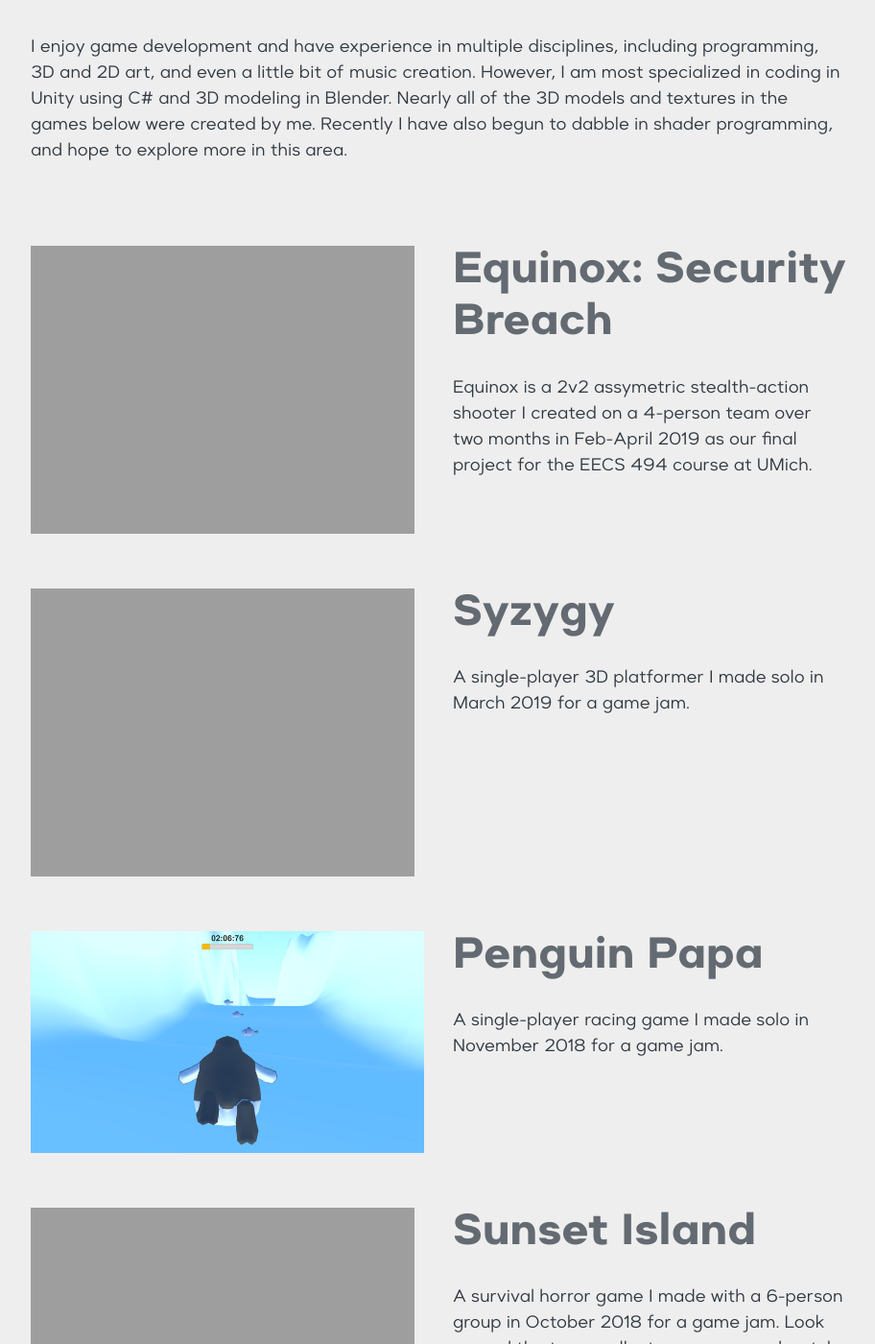
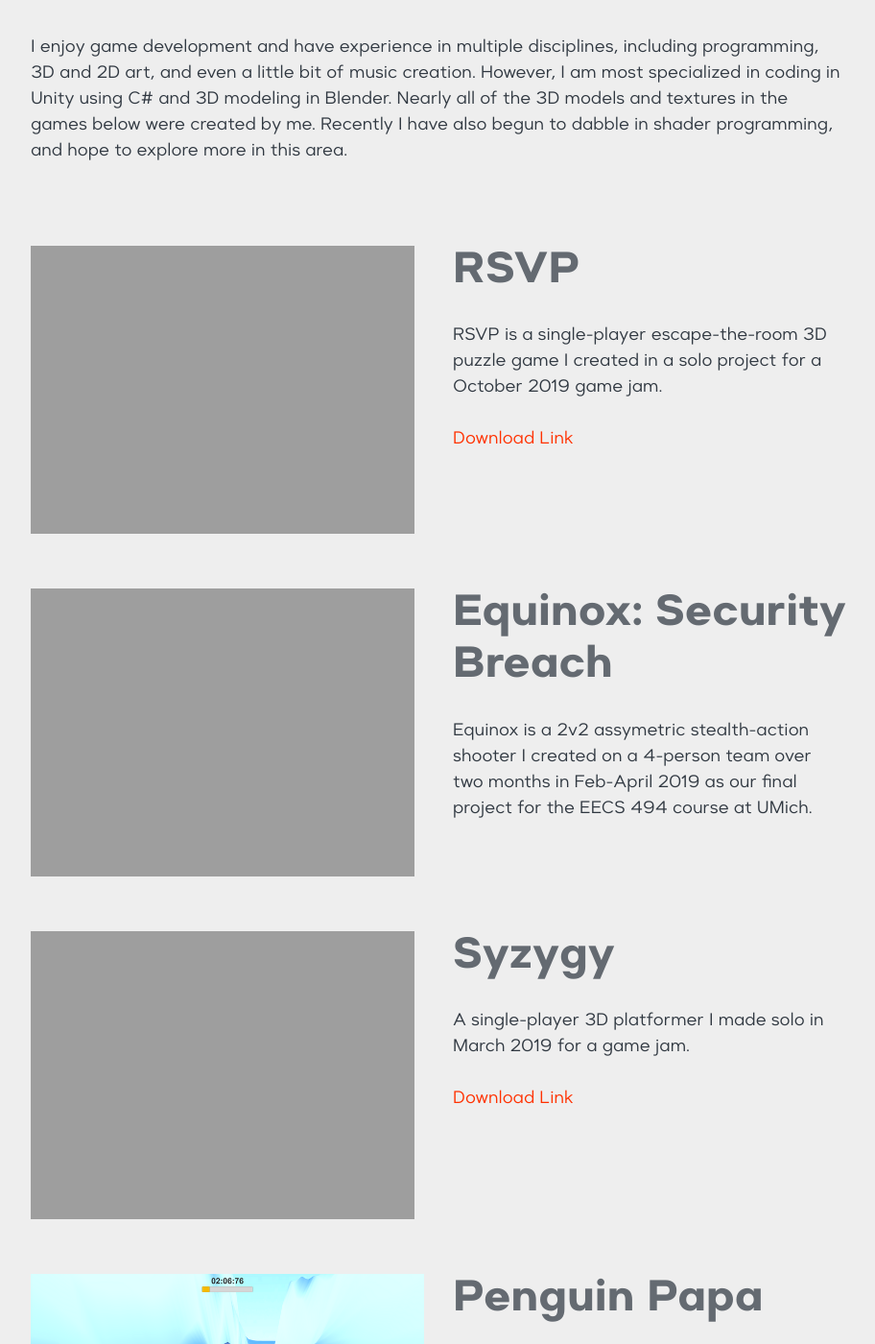
Before and after one commit to acerio98/acerio98.github.io, a Jekyll site: the page built from games.md, in a window 1280 px wide and 1400 px high, scrolled down 266 px. Shown: the whole window at 96% size, without its empty margins (35-947 px from the left). Built offline with Jekyll 4.4.1, drawn with Linux system fonts in a browser that asks for light colours; some web fonts are replaced; some of the changed text lies outside the part shown.

Commit message:
update winter break 19

```diff
--- a/_includes/contact-list.html
+++ b/_includes/contact-list.html
@@ -1,7 +1,7 @@
 <ul class="contact-list">
 
   <li>
-    <a href="../files/austin_riopelle_resume.pdf">
+    <a href="../files/CV.pdf">
         <span class="icon icon--cv">{% include icon-cv.svg %}</span>
         <span class="label">{{ site.data.theme.t.cv | default: 'CV' }}</span>
     </a>
--- a/games.md
+++ b/games.md
@@ -5,6 +5,13 @@ layout: games
 
 I enjoy game development and have experience in multiple disciplines, including programming, 3D and 2D art, and even a little bit of music creation. However, I am most specialized in coding in Unity using C# and 3D modeling in Blender. Nearly all of the 3D models and textures in the games below were created by me. Recently I have also begun to dabble in shader programming, and hope to explore more in this area.
 
+@row
+![RSVP](https://riopelle.me/assets/pics/rsvp.png)
+@column
+# RSVP
+RSVP is a single-player escape-the-room 3D puzzle game I created in a solo project for a October 2019 game jam.
+
+[Download Link](https://ariopelle.itch.io/rsvp)
 @row
 ![Equinox](https://riopelle.me/assets/pics/equinox.png)
 @column
@@ -15,11 +22,15 @@ Equinox is a 2v2 assymetric stealth-action shooter I created on a 4-person team
 @column
 # Syzygy
 A single-player 3D platformer I made solo in March 2019 for a game jam.
+
+[Download Link](https://wsoft.itch.io/syzygy)
 @row
 ![Penguin Papa](https://riopelle.me/assets/pics/peng.png)
 @column
 # Penguin Papa
 A single-player racing game I made solo in November 2018 for a game jam.
+
+[Download Link](https://wsoft.itch.io/penguin-papa)
 @row
 ![Sunset Island](https://riopelle.me/assets/pics/sunset.png)
 @column
@@ -27,16 +38,22 @@ A single-player racing game I made solo in November 2018 for a game jam.
 A survival horror game I made with a 6-person group in October 2018 for a game jam. Look around the town, collect resources, and watch out for the spiders! Bad things will happen at night if you are not careful.
 
 You will need to be fast and chop down trees and pick up rocks before the sunsets. But if night falls, make good use of the tools you have collected to protect yourself and survive as long as possible. You can do it!
+
+[Download Link](https://wsoft.itch.io/sunset-island)
 @row
 ![Ascension](https://riopelle.me/assets/pics/ascension.png)
 @column
 # The Ascension of Dr. Ulrich Stegmann
 A single player 2.5D action platformer game I made with a 4-person group in March 2018 for a game jam.
+
+[Download Link](https://wsoft.itch.io/the-ascension-of-dr-ulrich-stegmann)
 @row
 ![ZONE](https://riopelle.me/assets/pics/zone.png)
 @column
 # ZONE
 A single-player 3D puzzle/relaxation game I made solo in January 2018 for a game jam.
+
+[Download Link](https://ariopelle.itch.io/zone)
 @row
 ![Cheap Shop](https://riopelle.me/assets/pics/cheapshop.png)
 @column
```
Also changed, not shown: about.md (+3 -3 lines), index.md (+3 -1 lines), research.md (+13 -1 lines), assets/pics/sword.png (added), 3 other files.
